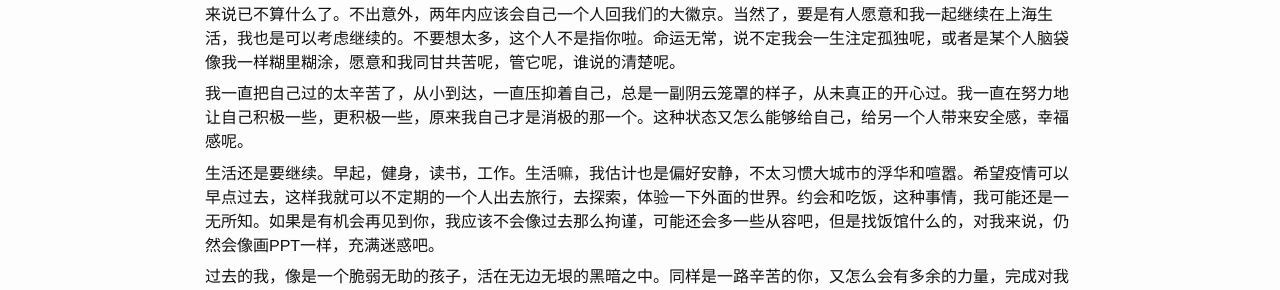
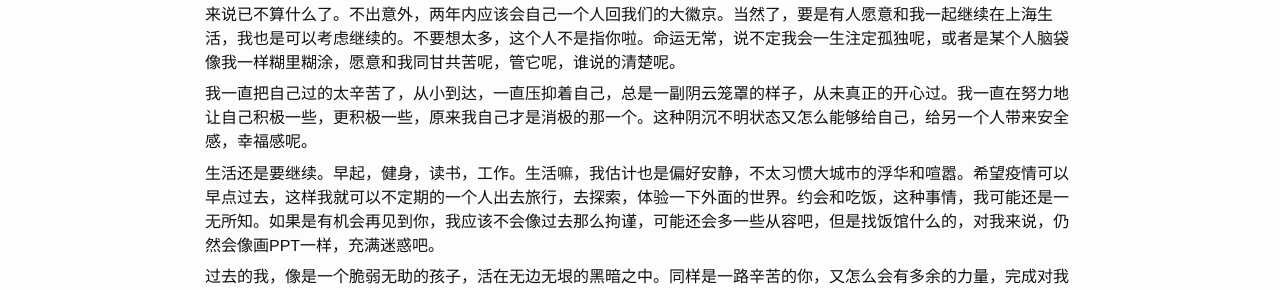
Before and after one commit to lianyu1115/lianyu, a Jekyll site: the page built from _journals/2021-01-06-未完成的初恋.md, in a window 1280 px wide. Shown: the part 1187-1477 px from the top of the page. Built offline with Jekyll 4.4.1, drawn with Linux system fonts in a browser that asks for light colours.

Commit message:
Update 2021-01-06-未完成的初恋.md

```diff
--- a/_journals/2021-01-06-未完成的初恋.md
+++ b/_journals/2021-01-06-未完成的初恋.md
@@ -44,7 +44,7 @@
 
 点点滴滴，做自己力所能及的事情。也许可能是最近刚刚无聊之中又看了一遍动漫秒速五厘米，读完新海诚的秒速五厘米的小说，深深地感受到远野贵树和自己的相似。在看动漫和读小说的时候，我的双眼噙满了泪花，无尽唏嘘，同样是程序员，同样是在大都市，一个是东京，一个是在上海，生活过的充实而又麻木。在上海生活已有多年，然而除了感觉到冰冷和孤寂，我对上海依然是一无所知。是你，铁柱同学，让我现在脑袋里再一次产生了某种想回南京的想法，一个人在大上海太孤独了。不知道这算不算是某种逃避，哈哈哈。回到南京，就可以每个周末爬紫金山，尽管五百米不到的紫金山对于现在的我来说已不算什么了。不出意外，两年内应该会自己一个人回我们的大徽京。当然了，要是有人愿意和我一起继续在上海生活，我也是可以考虑继续的。不要想太多，这个人不是指你啦。命运无常，说不定我会一生注定孤独呢，或者是某个人脑袋像我一样糊里糊涂，愿意和我同甘共苦呢，管它呢，谁说的清楚呢。
 
-我一直把自己过的太辛苦了，从小到达，一直压抑着自己，总是一副阴云笼罩的样子，从未真正的开心过。我一直在努力地让自己积极一些，更积极一些，原来我自己才是消极的那一个。这种状态又怎么能够给自己，给另一个人带来安全感，幸福感呢。
+我一直把自己过的太辛苦了，从小到达，一直压抑着自己，总是一副阴云笼罩的样子，从未真正的开心过。我一直在努力地让自己积极一些，更积极一些，原来我自己才是消极的那一个。这种阴沉不明状态又怎么能够给自己，给另一个人带来安全感，幸福感呢。
 
 生活还是要继续。早起，健身，读书，工作。生活嘛，我估计也是偏好安静，不太习惯大城市的浮华和喧嚣。希望疫情可以早点过去，这样我就可以不定期的一个人出去旅行，去探索，体验一下外面的世界。约会和吃饭，这种事情，我可能还是一无所知。如果是有机会再见到你，我应该不会像过去那么拘谨，可能还会多一些从容吧，但是找饭馆什么的，对我来说，仍然会像画PPT一样，充满迷惑吧。
 
```
